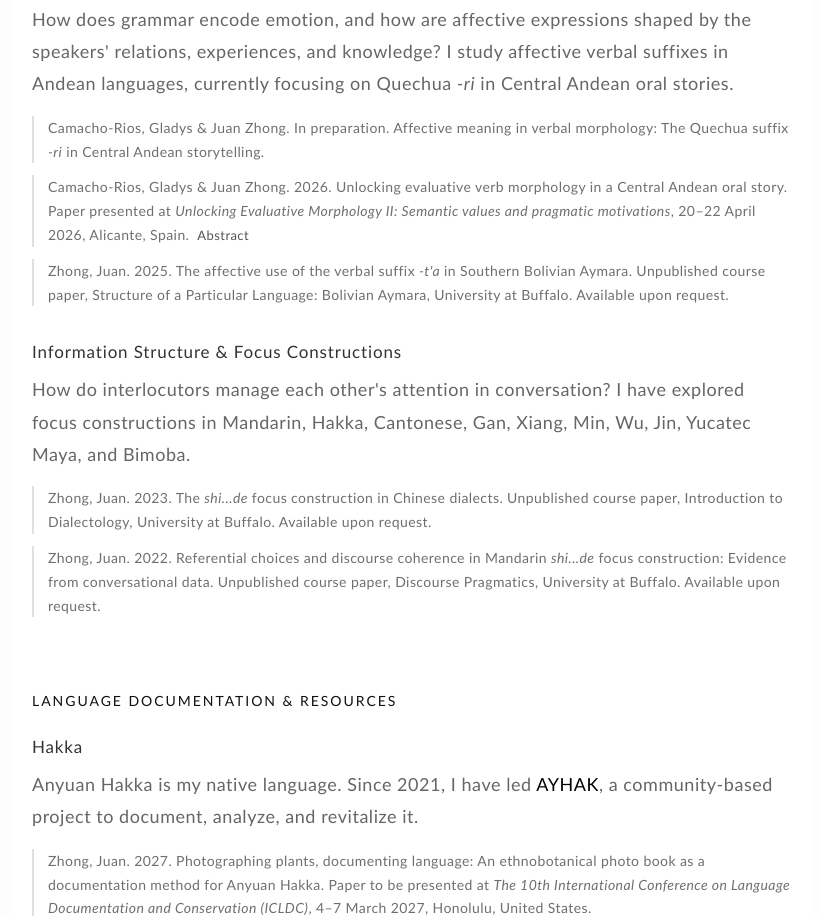
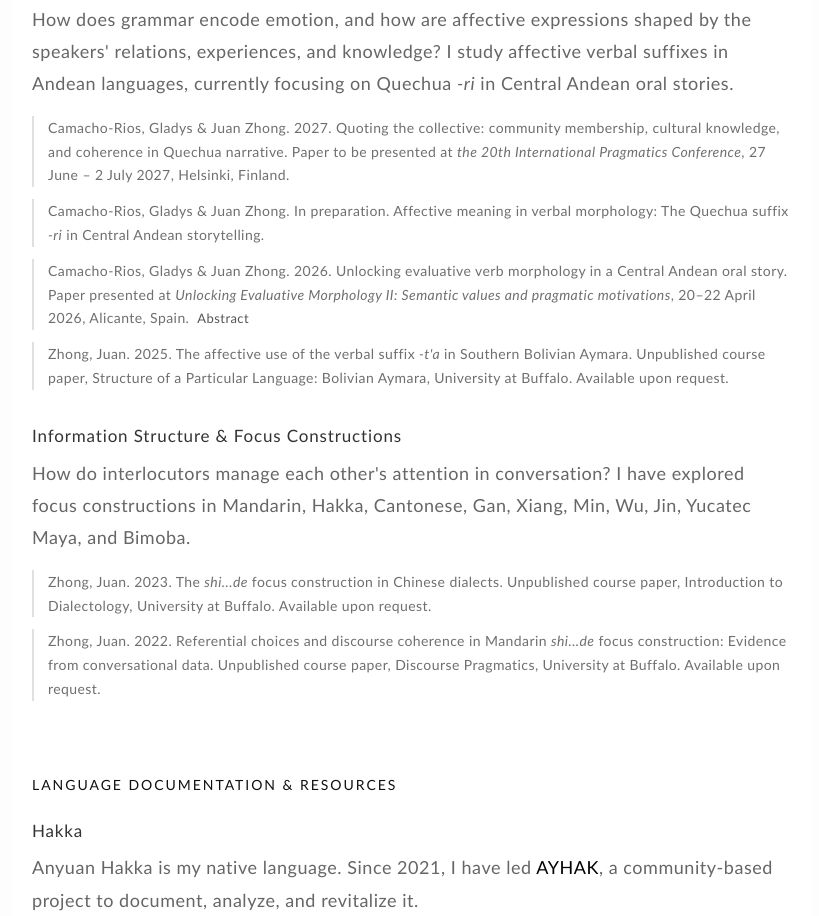
Before and after one commit to juan-zhong/me, a plain HTML site: page index.html in a window 1280 px wide. Shown: the part 1625-2541 px from the top of the page, without its empty margins (228-1047 px from the left). Drawn offline with Linux system fonts and the light colour scheme.

Commit message:
Add publication entry for Camacho-Rios and Zhong
Added a new publication entry for Camacho-Rios and Zhong's paper to be presented at the International Pragmatics Conference.

Signed-off-by: juan-zhong <181777064+juan-zhong@users.noreply.github.com>

```diff
--- a/index.html
+++ b/index.html
@@ -71,6 +71,7 @@
 
             <h4>Affective Meaning &amp; the Grammar of Emotion</h4>
             <p> How does grammar encode emotion, and how are affective expressions shaped by the speakers' relations, experiences, and knowledge? I study affective verbal suffixes in Andean languages, currently focusing on Quechua <em>-ri</em> in Central Andean oral stories.</p>
+                            <p class="pub-entry">Camacho-Rios, Gladys &amp; Juan Zhong. 2027. Quoting the collective: community membership, cultural knowledge, and coherence in Quechua narrative. Paper to be presented at <em>the 20th International Pragmatics Conference</em>, 27 June – 2 July 2027, Helsinki, Finland. </p>
                             <p class="pub-entry">Camacho-Rios, Gladys &amp; Juan Zhong. In preparation. Affective meaning in verbal morphology: The Quechua suffix <em>-ri</em> in Central Andean storytelling. </p>
                 <p class="pub-entry">Camacho-Rios, Gladys &amp; Juan Zhong. 2026. Unlocking evaluative verb morphology in a Central Andean oral story. Paper presented at <em>Unlocking Evaluative Morphology II: Semantic values and pragmatic motivations</em>, 20–22 April 2026, Alicante, Spain. <a class="res" href="/me/EvalMo II GCR JZ abstract.pdf" target="_blank">Abstract</a></p>
             <p class="pub-entry">Zhong, Juan. 2025. The affective use of the verbal suffix <em>-t'a</em> in Southern Bolivian Aymara. Unpublished course paper, Structure of a Particular Language: Bolivian Aymara, University at Buffalo. Available upon request. </p>
```
